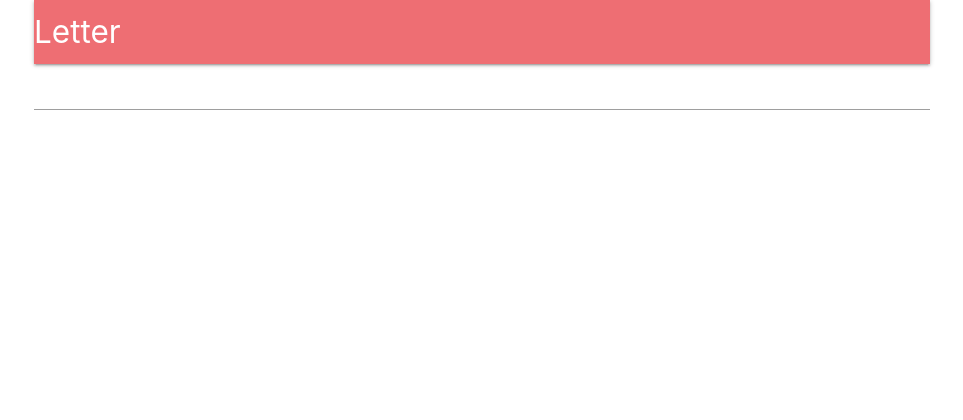
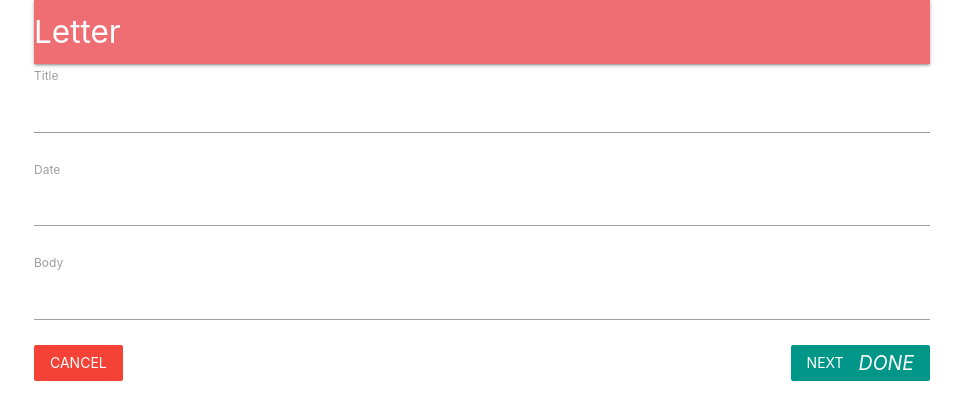
Before and after one commit to bpehlert/letter-react, a React (Create React App) app in the folder client/: page /entries/new in a window 1280 px wide. Shown: the top 420 px of the page, without its empty margins (158-1121 px from the left). Built offline with nearby package versions, Linux system fonts and the light colour scheme; no server answers; the HTML template or start-up script is replaced by a standard one.

Commit message:
finished up practice form using redux form

```diff
--- a/client/src/components/App.js
+++ b/client/src/components/App.js
@@ -15,16 +15,14 @@
 
   render() {
     return (
+      <BrowserRouter>
         <div className="container">
-        <BrowserRouter>
-          <div>
           <Header />
           <Route exact path="/" component={Landing} />
           <Route exact path="/entries" component={Entries} />
           <Route path="/entries/new" component={EntryNew} />
         </div>
       </BrowserRouter>
-      </div>
     );
   }
 }
--- /dev/null
+++ b/client/src/components/entries/EntryField.js
@@ -0,0 +1,15 @@
+// Contains logic to create a single label and text input.
+
+import React from "react";
+
+export default ({ input, label, meta: { error, touched } }) => {
+  return (
+    <div>
+      <label>{label}</label>
+      <input {...input} style={{ marginBottom: "5px" }} />
+      <div className="red-text" style={{ marginBottom: "20px" }}>
+        {touched && error}
+      </div>
+    </div>
+  );
+};
--- a/client/src/components/entries/EntryForm.js
+++ b/client/src/components/entries/EntryForm.js
@@ -1,18 +1,59 @@
 import React, { Component } from "react";
 import { reduxForm, Field } from "redux-form";
+import EntryField from "./EntryField";
+import { Link } from "react-router-dom";
+
+const FIELDS = [
+  { label: "Title", name: "title" },
+  { label: "Date", name: "date" },
+  { label: "Body", name: "body" }
+];
 
 class EntryForm extends Component {
+  renderFields() {
+    return FIELDS.map(({ label, name }) => {
+      return (
+        <Field
+          key={name}
+          component={EntryField}
+          type="text"
+          label={label}
+          name={name}
+        />
+      );
+    });
+  }
+
   render() {
     return (
       <div>
         <form onSubmit={this.props.handleSubmit(values => console.log(values))}>
-          <Field type="text" name="entryDate" component="input" />
+          {this.renderFields()}
+          <Link to="/entries" className="red btn-flat white-text">
+            Cancel
+          </Link>
+          <button type="submit" className="teal btn-flat right white-text">
+            Next <i className="material-icons right">done</i>
+          </button>
         </form>
       </div>
     );
   }
 }
 
+function validate(values) {
+  const errors = {};
+
+  FIELDS.forEach(({ name }) => {
+    if (!values[name]) {
+      errors[name] = `You must provide a ${name}.`;
+    }
+  });
+
+  return errors;
+}
+
 export default reduxForm({
+  validate,
   form: "entryForm"
 })(EntryForm);
```
Lines whose indentation alone changed are shown as unchanged.
